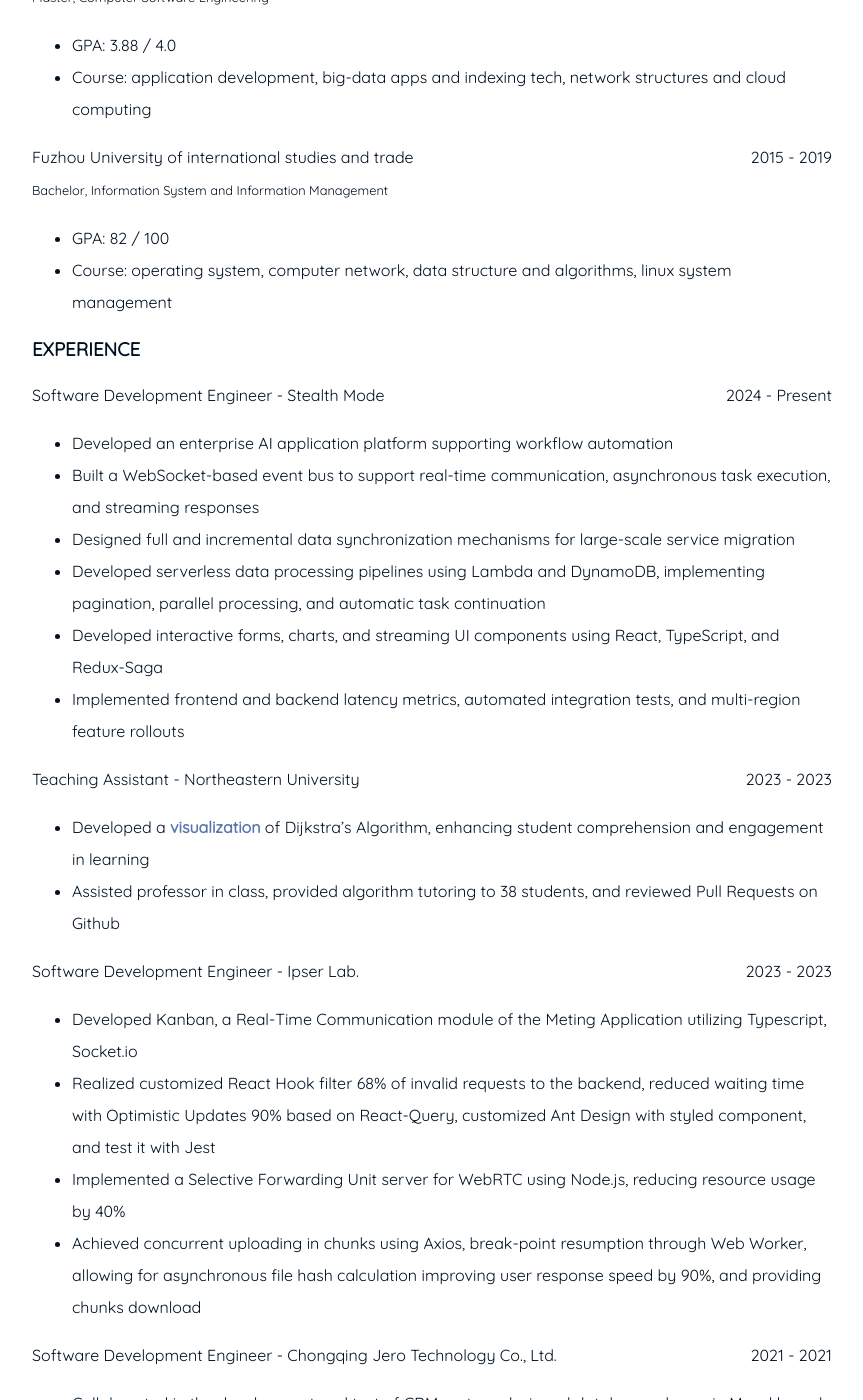
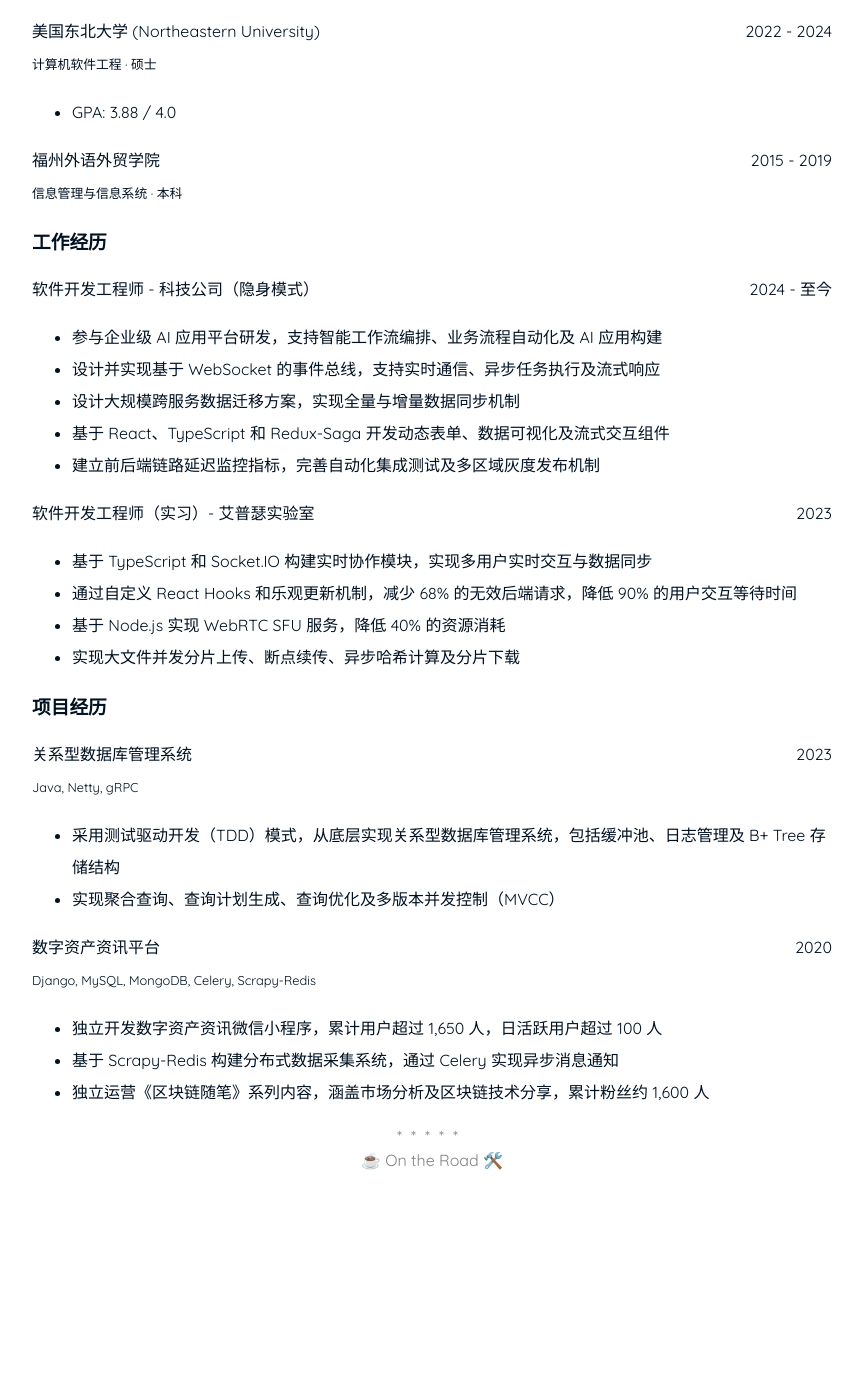
Before and after one commit to user1684/user1684.github.io, a Jekyll site: the page built from resume.md, in a window 1280 px wide and 1400 px high, scrolled down 677 px. Shown: the whole window, without its empty margins (208-1071 px from the left). Built offline with Jekyll 4.4.1, drawn with Linux system fonts in a browser that asks for light colours; our own code applies the rules of GitHub Pages for plain Markdown files; after the commit the page ends 1909 px from its top, so only the background shows below that; some of the changed text lies outside the part shown.

Commit message:
Update resume.md

```diff
--- a/resume.md
+++ b/resume.md
@@ -1,80 +1,57 @@
+
 ---
 layout: page
 title: Leo Lin
 # subtitle: An awesome person
 ---
 
-<!-- <span style="float: right; "><a href="{{ '/assets/resume.pdf' | prepend: site.baseurl }}"><strong>> Download as PDF</strong></a> </span> -->
+<!-- <span style="float: right; "><a href="{{ '/assets/resume.pdf' | prepend: site.baseurl }}"><strong>> 下载 PDF</strong></a> </span> -->
 <!-- <br> -->
-phone: +16576607095 <br>
-email: irgame8@163.com <br>
-<!-- github: [https://github.com/user1684](https://github.com/user1684) -->
+电话: +16576607095 <br>
+邮箱: irgame8@163.com <br>
+<!-- github: https://github.com/user1684 -->
 
-### SKILLS
-Languages: Java11, Python3, Typescript, Swift, C, SQL, Shell, HTML5 <br>
-Frameworks & Lib: Spring ecosystem, Netty, JUC, Express.js, Node.js, React.js, Django, Axios, Hibernate, Mybatis <br>
-Tools & Platforms: Kubernetes, Docker, Jenkins, Terraform, Pulumi, Github Action, Bitbucket, Jira, GitLab, AWS Suite (Lambda, SNS, SQS, ASG etc), GCP, VisualVM, Mysql, MongoDB, RabbitMQ, ElasticSearch, Nginx, Maven <br>
+### 专业技能
 
-### EDUCATION
+编程语言: Java, TypeScript, Python, Go, C, SQL <br>
+框架与技术: Spring Boot, Netty, JUC, Node.js, React.js, Django, gRPC, WebSocket <br>
+云计算与基础设施: AWS, GCP, Kubernetes, Docker, Terraform, Pulumi <br>
+数据库与中间件: DynamoDB, MySQL, Redis, MongoDB, RabbitMQ, Elasticsearch <br>
+工程实践: 分布式系统, 事件驱动架构, CI/CD, 系统可观测性 <br>
 
-Northeastern University <span style="float: right; ">2022 - 2024</span>
-<small>Master, Computer Software Engineering</small>
+### 教育背景
+
+美国东北大学 (Northeastern University) <span style="float: right; ">2022 - 2024</span>
+<small>计算机软件工程 · 硕士</small>
 * GPA: 3.88 / 4.0
-* Course: application development, big-data apps and indexing tech, network structures and cloud computing
 
-Fuzhou University of international studies and trade <span style="float: right; ">2015 - 2019</span>
-<small>Bachelor, Information System and Information Management</small>
-* GPA: 82 / 100
-* Course: operating system, computer network, data structure and algorithms, linux system management
+福州外语外贸学院 <span style="float: right; ">2015 - 2019</span>
+<small>信息管理与信息系统 · 本科</small>
 
-### EXPERIENCE
+### 工作经历
 
-Software Development Engineer - Stealth Mode <span style="float: right; ">2024 - Present</span>
-* Developed an enterprise AI application platform supporting workflow automation
-* Built a WebSocket-based event bus to support real-time communication, asynchronous task execution, and streaming responses
-* Designed full and incremental data synchronization mechanisms for large-scale service migration
-* Developed serverless data processing pipelines using Lambda and DynamoDB, implementing pagination, parallel processing, and automatic task continuation
-* Developed interactive forms, charts, and streaming UI components using React, TypeScript, and Redux-Saga
-* Implemented frontend and backend latency metrics, automated integration tests, and multi-region feature rollouts
+软件开发工程师 - 科技公司（隐身模式） <span style="float: right; ">2024 - 至今</span>
+* 参与企业级 AI 应用平台研发，支持智能工作流编排、业务流程自动化及 AI 应用构建
+* 设计并实现基于 WebSocket 的事件总线，支持实时通信、异步任务执行及流式响应
+* 设计大规模跨服务数据迁移方案，实现全量与增量数据同步机制
+* 基于 React、TypeScript 和 Redux-Saga 开发动态表单、数据可视化及流式交互组件
+* 建立前后端链路延迟监控指标，完善自动化集成测试及多区域灰度发布机制
 
-Teaching Assistant - Northeastern University <span style="float: right; ">2023 - 2023</span>
-* Developed a [visualization](https://nimble-mochi-a4fe14.netlify.app) of Dijkstra’s Algorithm, enhancing student comprehension and engagement in learning
-* Assisted professor in class, provided algorithm tutoring to 38 students, and reviewed Pull Requests on Github
+软件开发工程师（实习）- 艾普瑟实验室 <span style="float: right; ">2023</span>
+* 基于 TypeScript 和 Socket.IO 构建实时协作模块，实现多用户实时交互与数据同步
+* 通过自定义 React Hooks 和乐观更新机制，减少 68% 的无效后端请求，降低 90% 的用户交互等待时间
+* 基于 Node.js 实现 WebRTC SFU 服务，降低 40% 的资源消耗
+* 实现大文件并发分片上传、断点续传、异步哈希计算及分片下载
 
-Software Development Engineer - Ipser Lab. <span style="float: right; ">2023 - 2023</span>
-* Developed Kanban, a Real-Time Communication module of the Meting Application utilizing Typescript, Socket.io
-* Realized customized React Hook filter 68% of invalid requests to the backend, reduced waiting time with Optimistic Updates 90% based on React-Query, customized Ant Design with styled component, and test it with Jest
-* Implemented a Selective Forwarding Unit server for WebRTC using Node.js, reducing resource usage by 40%
-* Achieved concurrent uploading in chunks using Axios, break-point resumption through Web Worker, allowing for asynchronous file hash calculation improving user response speed by 90%, and providing chunks download
+### 项目经历
 
-Software Development Engineer - Chongqing Jero Technology Co., Ltd. <span style="float: right; ">2021 - 2021</span>
-* Collaborated in the development and test of CRM system, designed database schema in Mysql based on RBAC
-* Participated in the development of a canteen WeChat Program using the Spring Boot ecosystem, established CI/CD pipelines with Jenkins for automated testing, integrated JUnit and Mockito
+关系型数据库管理系统 <span style="float: right; ">2023</span><br>
+<small>Java, Netty, gRPC</small>
+* 采用测试驱动开发（TDD）模式，从底层实现关系型数据库管理系统，包括缓冲池、日志管理及 B+ Tree 存储结构
+* 实现聚合查询、查询计划生成、查询优化及多版本并发控制（MVCC）
 
-Software Development Engineer - YZ Cloud Co., Ltd. <span style="float: right; ">2016 - 2017</span>
-* Responsible for the development and maintenance of business websites based on SSH framework, and secondary development and maintenance of business websites based on OpenCart
-
-### PROJECTS
-Database Management System (NEU) <span style="float: right; ">2023 - Present</span><br>
-<small> Java, Netty, gRPC </small>
-* Developed a Mysql schema C/S DBMS, covering Buffer Pool, log file and B Plus Tree storage using TDD approach
-* Implemented aggregation, query planner and optimization, and Multi-Version Concurrency Control (MVCC)
-
-Exam Preperation App (NEU) <span style="float: right; ">2023 - Present</span><br>
-<small> AWS, GCP, Spring Boot, Hibernate, UIkit, Python, Shell </small>
-* Built a full-stack highly scalable iOS application offering practice questions and quizzes for AWS Certifications
-* Implemented Pub/Sub pattern by SNS and AWS Lambda, maintained CI/CD pipeline with GitHub Actions, utilizing Packer for AMI creation, Pulumi for infrastructure provisioning, and logging with CloudWatch agent
-
-Cryptocurrency News <span style="float: right; ">2020 - 2020</span><br>
-<small> Django, Mysql, MongoDB, Celery, Scrapy-Redis </small>
-* Developed a Wechat Mini Program targeting fans of cryptocurrency, based on material design and backed by Django, CDN syncing, and MongoDB grossing over 1,650 users, with over 100 daily active users
-* Built distributed crawlers using Scrapy-Redis and initiated asynchronous message notification through Celery
-
-### OTHERS
-
-- Independently writes the "Blockchain Essays" series, including but not limited to daily updated market analysis and blockchain knowledge sharing and dissemination, with about 1,600 fans
-
-<!-- - Translate 3 books from English to Chinese<br>
-[Johnny Depp(published 2017.3)](https://book.douban.com/subject/26939902/)<br>
-[All is not Forgotten(published 2017.10)](https://book.douban.com/subject/27107197/)<br>
-[How to Stop Time(published 2018.8)](https://book.douban.com/subject/30223818/) -->
+数字资产资讯平台 <span style="float: right; ">2020</span><br>
+<small>Django, MySQL, MongoDB, Celery, Scrapy-Redis</small>
+* 独立开发数字资产资讯微信小程序，累计用户超过 1,650 人，日活跃用户超过 100 人
+* 基于 Scrapy-Redis 构建分布式数据采集系统，通过 Celery 实现异步消息通知
+* 独立运营《区块链随笔》系列内容，涵盖市场分析及区块链技术分享，累计粉丝约 1,600 人
```
